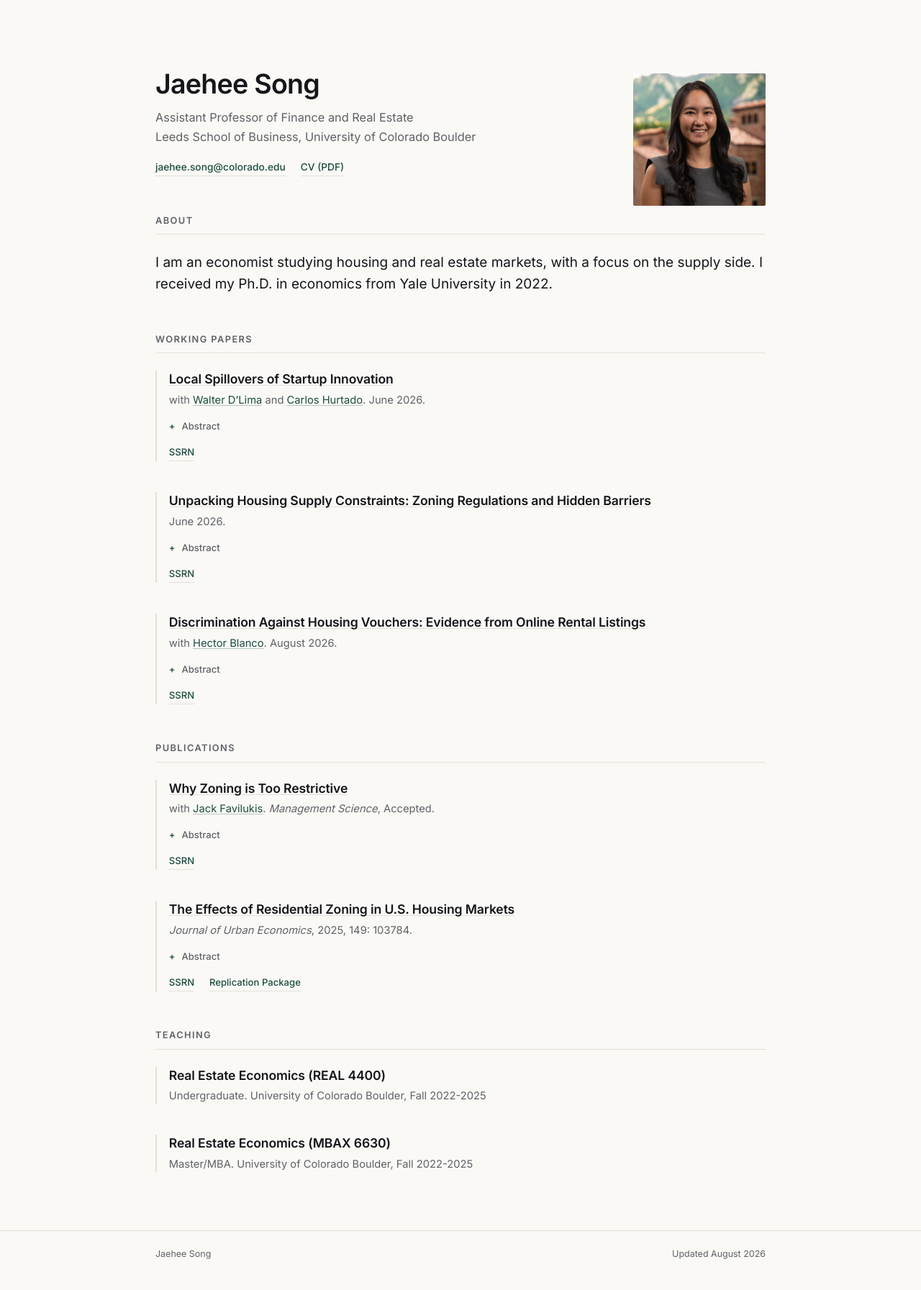
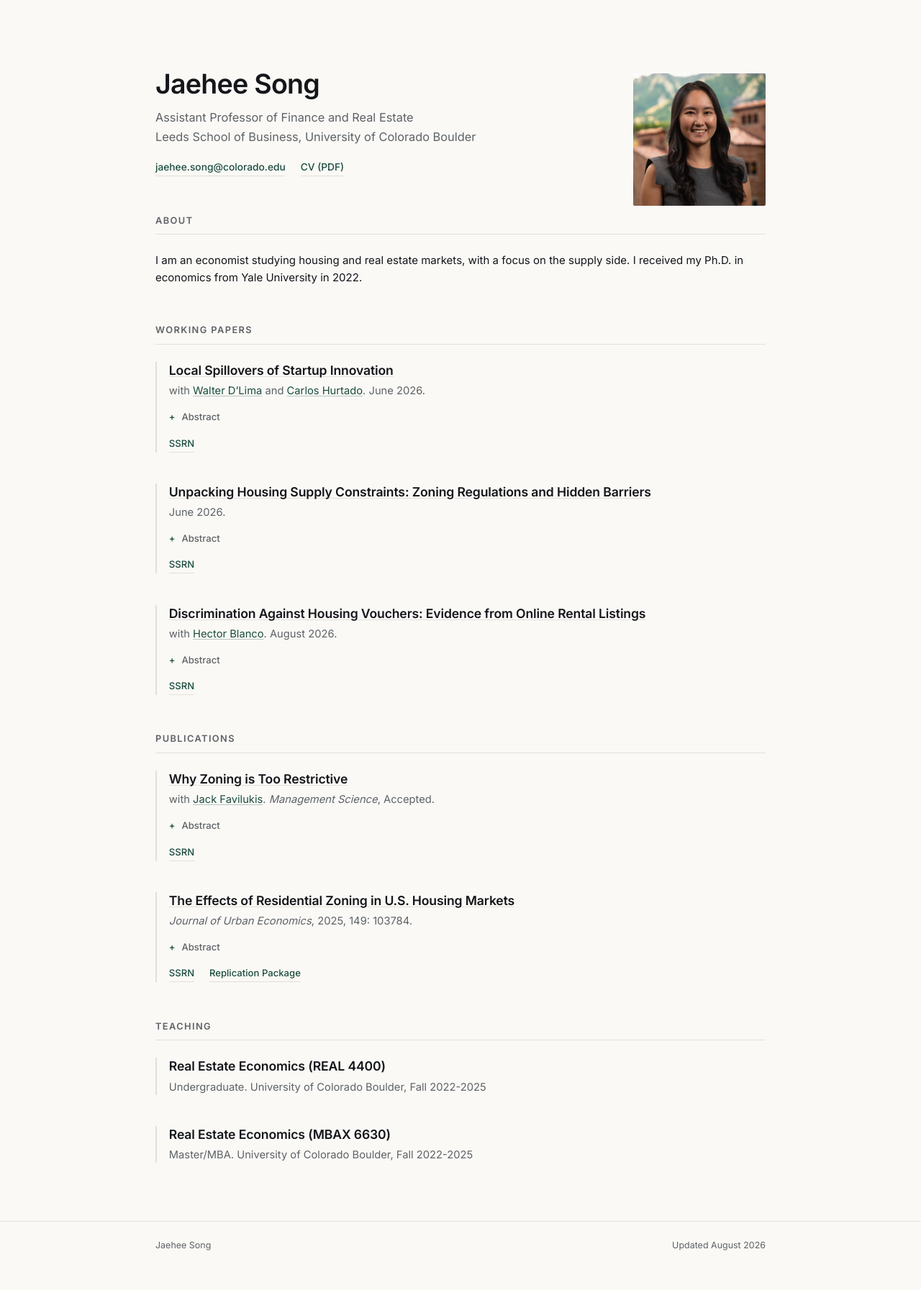
Before and after one commit to jaeheesong/jaeheesong.github.io, a Jekyll site: the page built from index.html, in a window 1280 px wide. Shown: the whole page at 72% size. Built offline with Jekyll 4.4.1, drawn with Linux system fonts in a browser that asks for light colours.

Commit message:
Update style.css

```diff
--- a/assets/css/style.css
+++ b/assets/css/style.css
@@ -249,8 +249,13 @@ em { font-style: italic; }
 .abstract summary:hover { color: var(--ink); }
 .abstract .entry-abstract { margin-top: 0.6rem; margin-bottom: 0; }
 
+/* ─── Misc layout ──────────────────────────────── */
+
 /* Space above the name block */
 .bio { padding-top: 6rem; }
 @media (max-width: 40rem) {
   .bio { padding-top: 2.5rem; }
 }
+
+/* About paragraphs — match the abstract text size */
+main > p { font-size: 0.94rem; line-height: 1.6; }
```
